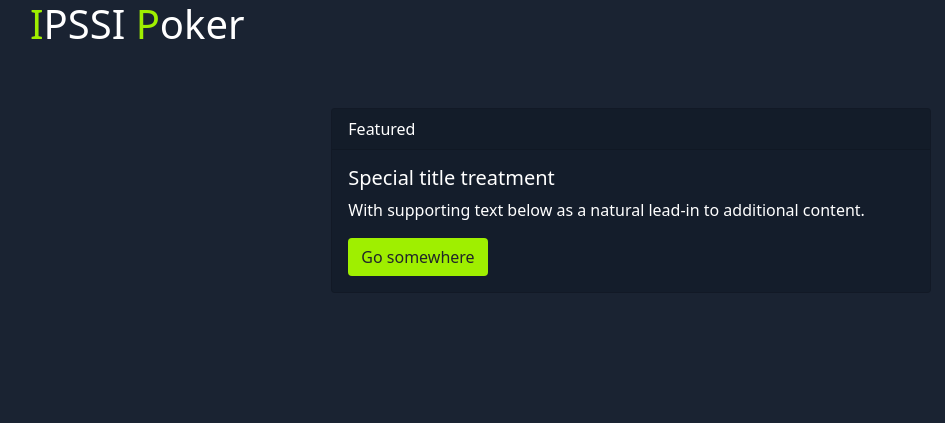
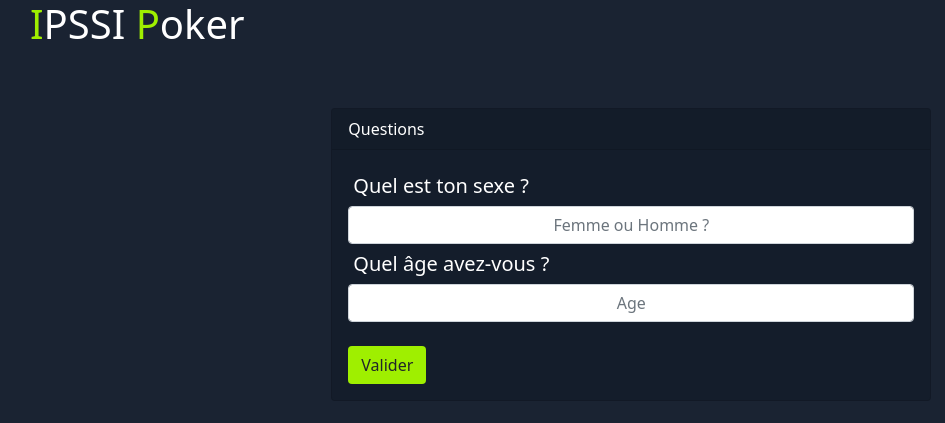
Before and after one commit to oce-prcp/Poker-Casino, a Flask app: page / in a window 1280 px wide. Shown: the top 423 px of the page, without its empty margins (52-997 px from the left). Run offline with Flask 2, Linux system fonts and the light colour scheme.

Commit message:
bootstrap finish

```diff
--- a/templates/index.html
+++ b/templates/index.html
@@ -14,12 +14,15 @@
         <div class="clearfix"></div>
         <div class="card card-settings">
             <div class="card-header">
-                Featured
+                Questions
             </div>
             <div class="card-body">
-                <h5 class="card-title">Special title treatment</h5>
-                <p class="card-text">With supporting text below as a natural lead-in to additional content.</p>
-                <a href="#" class="btn">Go somewhere</a>
+                <label for="text">Quel est ton sexe ?</label>
+                <input type="text" class="form-control" placeholder="Femme ou Homme ?">
+                <label for="number">Quel âge avez-vous ?</label>
+                <input type"number" class="form-control" placeholder="Age">
+                <br>
+                <a href="#" class="btn">Valider</a>
             </div>
         </div>
     </div>
```
